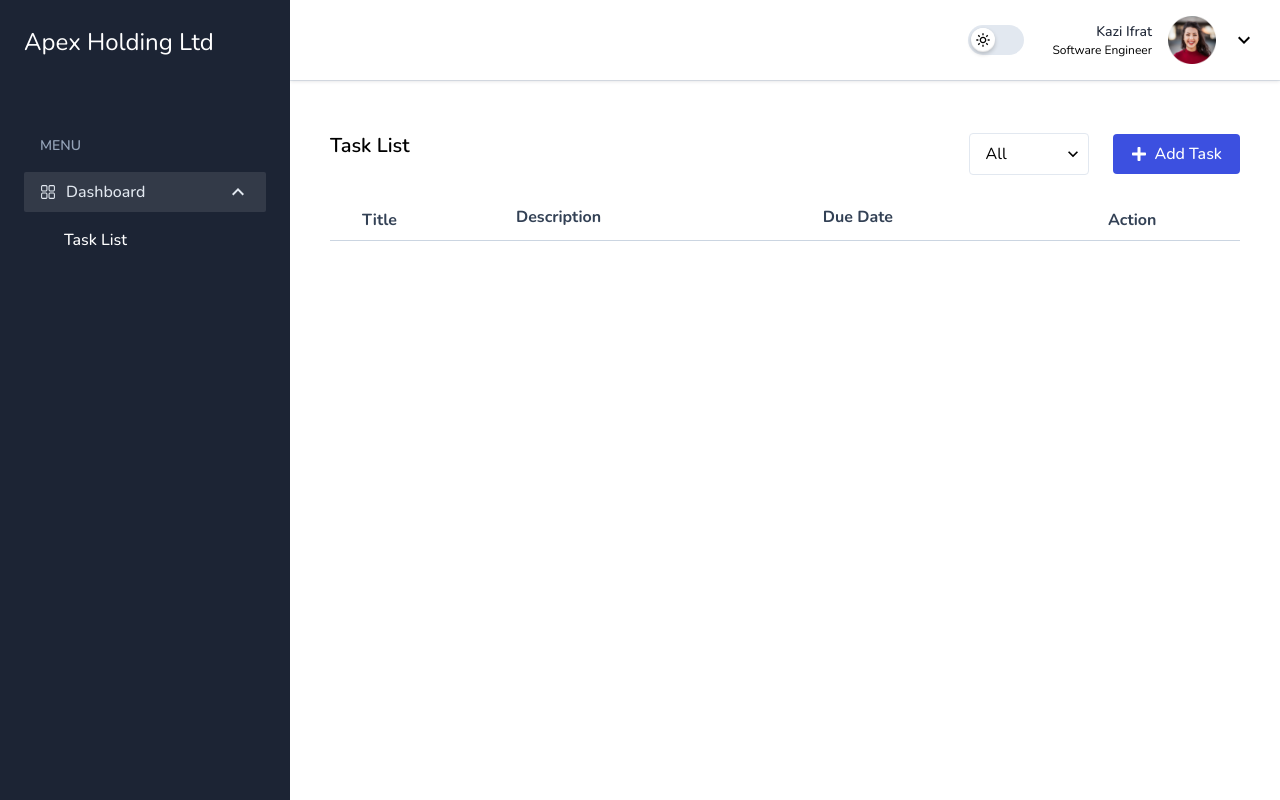
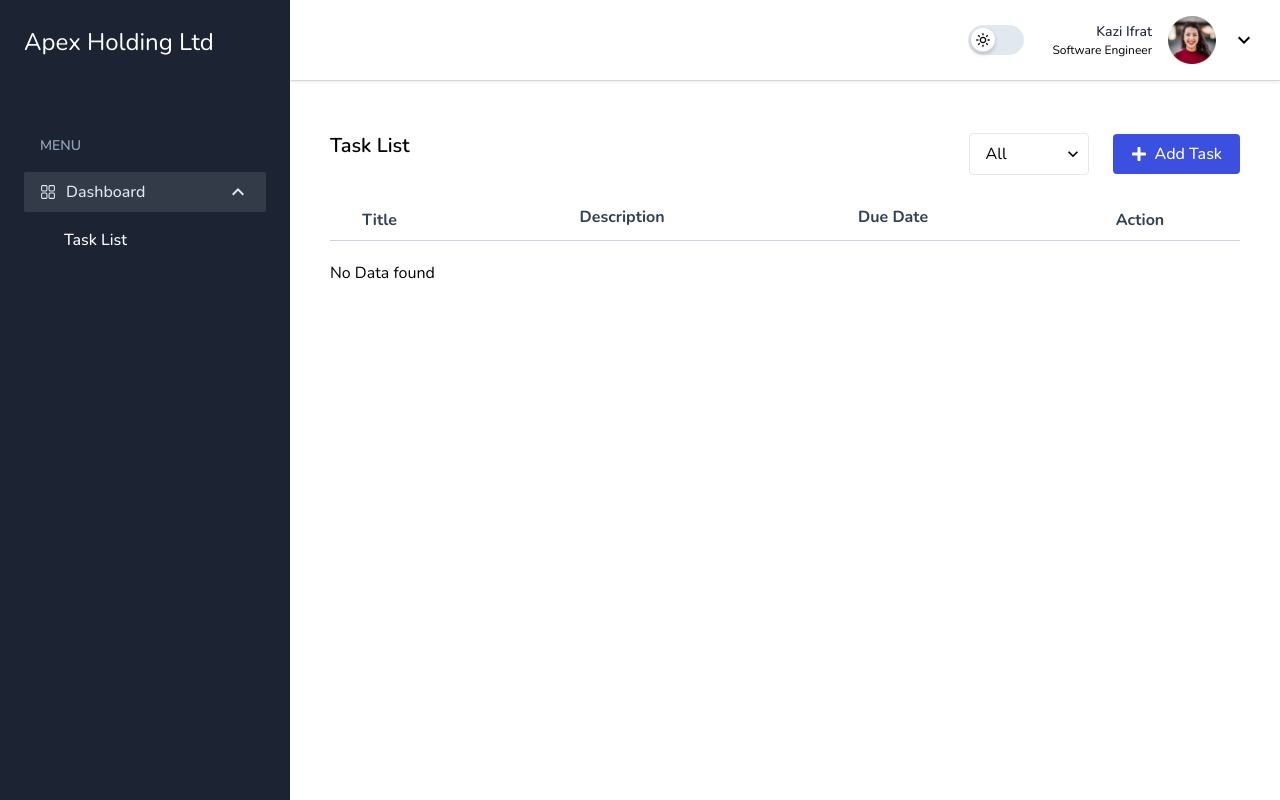
Before and after one commit to Ifratbinte/task-manage, a Next.js app: page / in a window 1280 px wide. Built offline with nearby package versions, Linux system fonts and the light colour scheme.

Commit message:
feat : no data condition implement in table

```diff
--- a/src/components/Dashboard/TaskList.tsx
+++ b/src/components/Dashboard/TaskList.tsx
@@ -68,8 +68,12 @@ const TasksList: React.FC<Props> = ({ addTaskHandler, handleEdit}) => {
               <th className='pr-8 text-center'>Action</th>
             </tr>
           </thead>
+
+            {tasks.length === 0 ? (
+                <p className='py-5 text-base'>No Data found</p>
+            ) : (
+              <>
                 <tbody className='bg-white dark:bg-slate-800'>
-            {/* task list container start */}
                   {tasks.map((task:any) => (
                     <tr key={task.title} className='border-b border-slate-100 cursor-pointer dark:border-slate-700 text-slate-500 dark:text-slate-400 text-base' >
 
@@ -91,8 +95,9 @@ const TasksList: React.FC<Props> = ({ addTaskHandler, handleEdit}) => {
                       </td>
                     </tr>
                   ))}
-            {/* task list container end */}
                 </tbody>
+              </>
+            )}
         </table>
       </div>
     </div>
```
Lines whose indentation alone changed are shown as unchanged.
